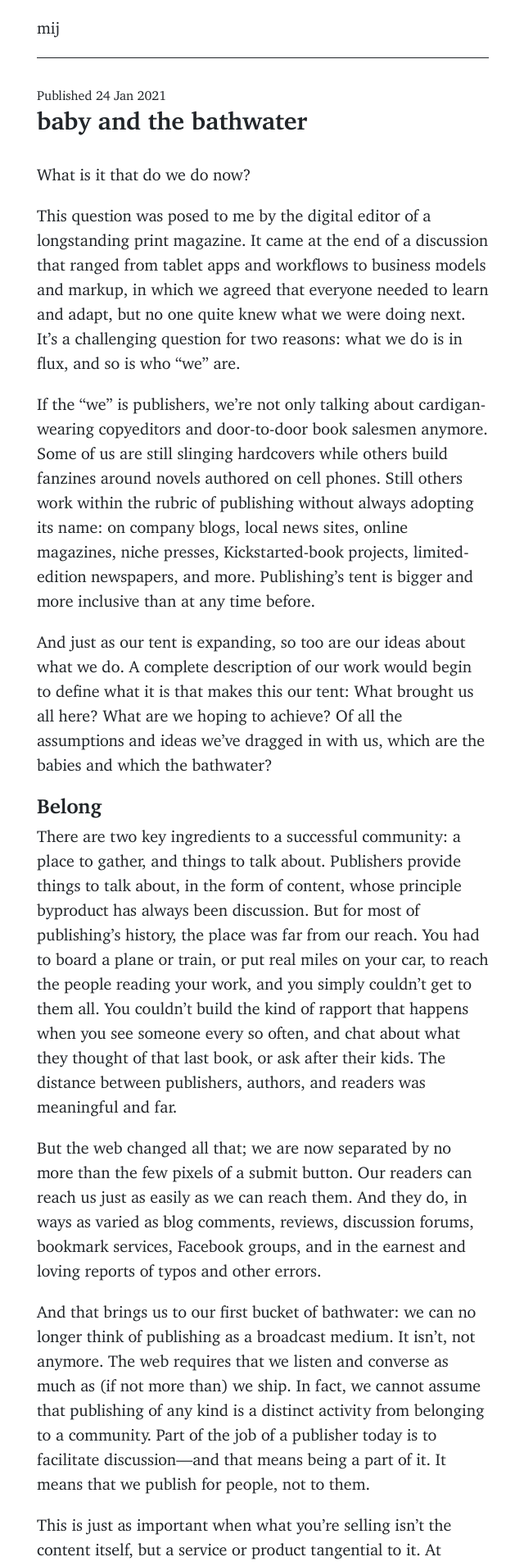
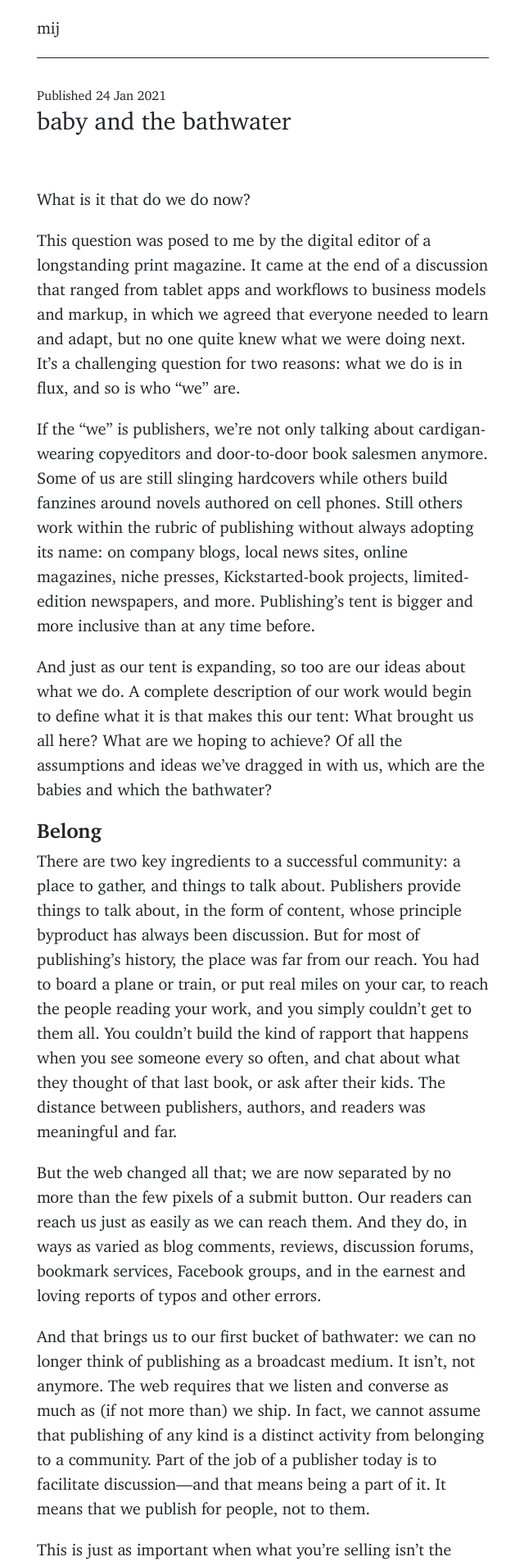
Before and after one commit to muhammadilfaj/mij, a Jekyll site: the page built from _posts/2021-01-24-baby-and-the-bathwater.md, in a window 1280 px wide. Shown: the top 1910 px of the page at 82% size, without its empty margins (319-959 px from the left). Built offline with Jekyll 4.4.1, drawn with Linux system fonts in a browser that asks for light colours.

Commit message:
Update post.html

```diff
--- a/_layouts/post.html
+++ b/_layouts/post.html
@@ -3,9 +3,9 @@ layout: default
 ---
 
 <article>
-  <header class="mb-2">
+  <header class="mb-3">
     <time datetime="{{ page.date | date_to_xmlschema }}"><small>Published {{ page.date | date_to_string }}</small></time>
-    <h1>{{ page.title }}</h1>
+    <h1 class="fw-normal">{{ page.title }}</h1>
   </header>
   {{ content }}
 </article>
```
